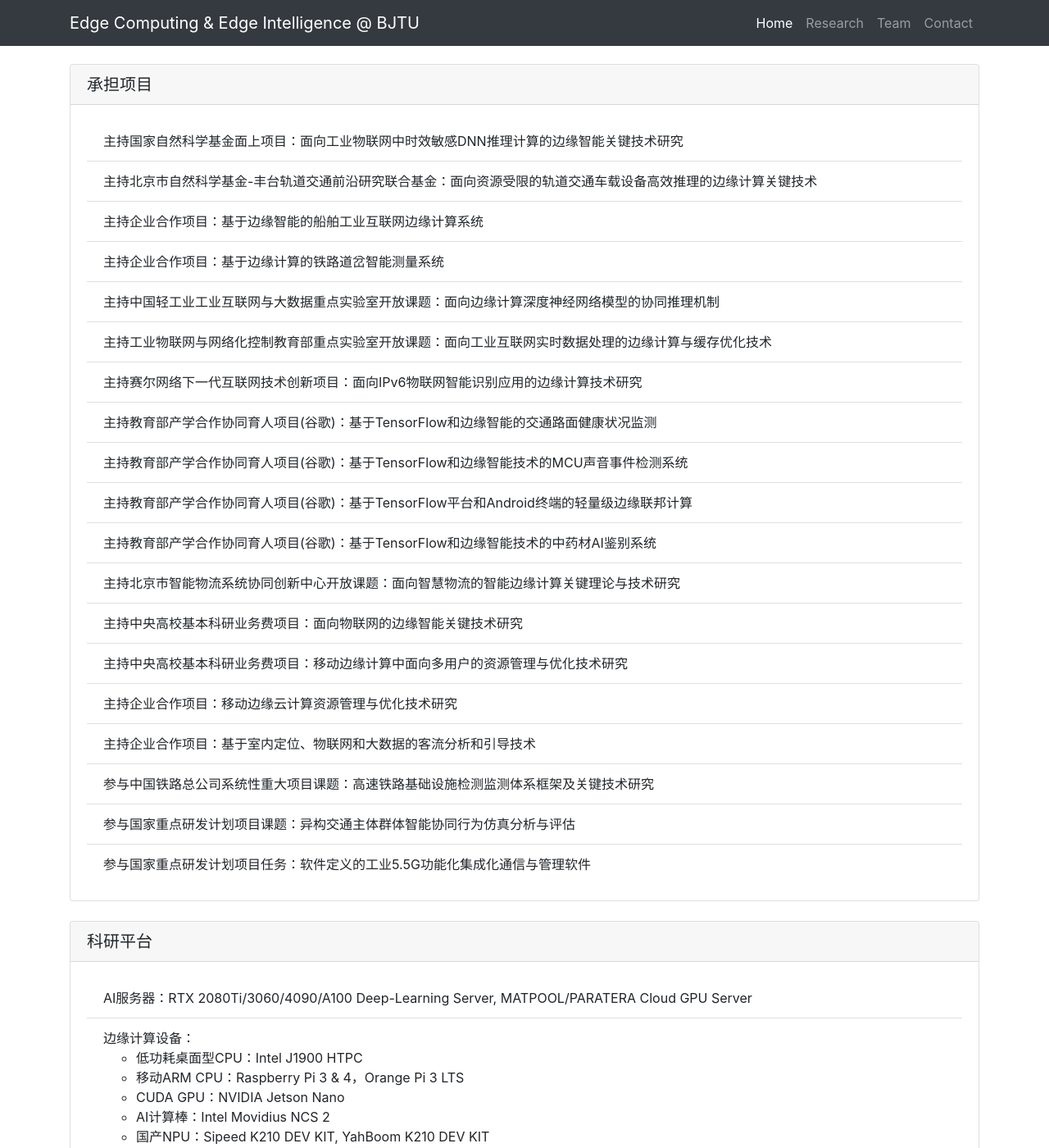
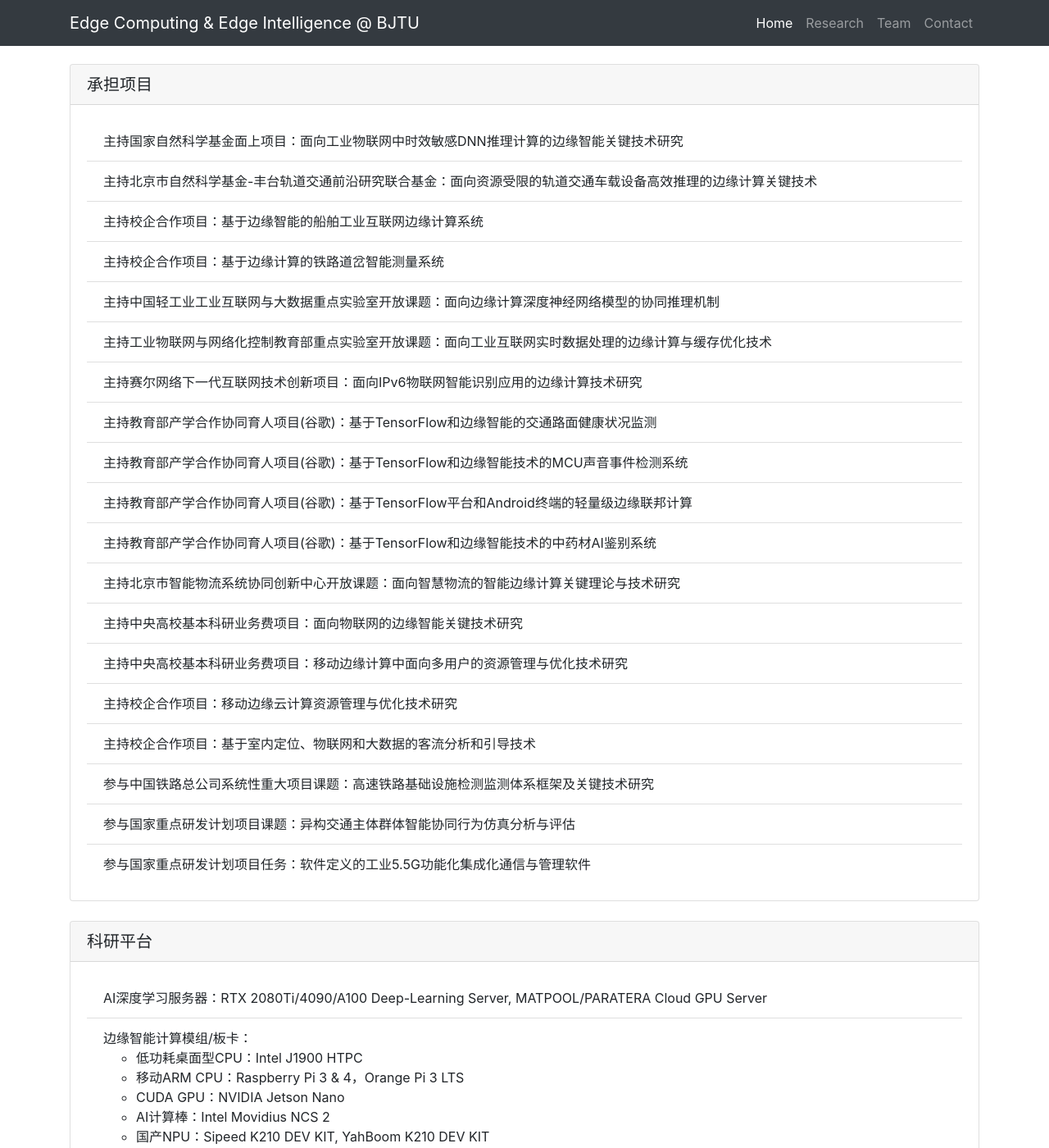
Before and after one commit to fangvv/Homepage, a Jekyll site: the page Edgecomp/index.html, which Jekyll copies as it is, in a window 1280 px wide and 1400 px high, scrolled down 1005 px. Shown: the whole window at 82% size. Built offline with Jekyll 4.4.1, drawn with Linux system fonts in a browser that asks for light colours; comment, search, counter and statistics services are not loaded; some of the changed text lies outside the part shown.

Commit message:
update devices

```diff
--- a/Edgecomp/index.html
+++ b/Edgecomp/index.html
@@ -84,8 +84,8 @@
     <ul class="list-group list-group-flush">
       <li class="list-group-item">主持国家自然科学基金面上项目：面向工业物联网中时效敏感DNN推理计算的边缘智能关键技术研究</li>
       <li class="list-group-item">主持北京市自然科学基金-丰台轨道交通前沿研究联合基金：面向资源受限的轨道交通车载设备高效推理的边缘计算关键技术</li>
-      <li class="list-group-item">主持企业合作项目：基于边缘智能的船舶工业互联网边缘计算系统</li>
-      <li class="list-group-item">主持企业合作项目：基于边缘计算的铁路道岔智能测量系统</li>
+      <li class="list-group-item">主持校企合作项目：基于边缘智能的船舶工业互联网边缘计算系统</li>
+      <li class="list-group-item">主持校企合作项目：基于边缘计算的铁路道岔智能测量系统</li>
       <li class="list-group-item">主持中国轻工业工业互联网与大数据重点实验室开放课题：面向边缘计算深度神经网络模型的协同推理机制</li>
       <li class="list-group-item">主持工业物联网与网络化控制教育部重点实验室开放课题：面向工业互联网实时数据处理的边缘计算与缓存优化技术</li>
       <li class="list-group-item">主持赛尔网络下一代互联网技术创新项目：面向IPv6物联网智能识别应用的边缘计算技术研究</li>
@@ -96,8 +96,8 @@
       <li class="list-group-item">主持北京市智能物流系统协同创新中心开放课题：面向智慧物流的智能边缘计算关键理论与技术研究</li>
       <li class="list-group-item">主持中央高校基本科研业务费项目：面向物联网的边缘智能关键技术研究</li>
       <li class="list-group-item">主持中央高校基本科研业务费项目：移动边缘计算中面向多用户的资源管理与优化技术研究</li>
-      <li class="list-group-item">主持企业合作项目：移动边缘云计算资源管理与优化技术研究</li>
-      <li class="list-group-item">主持企业合作项目：基于室内定位、物联网和大数据的客流分析和引导技术 </li>
+      <li class="list-group-item">主持校企合作项目：移动边缘云计算资源管理与优化技术研究</li>
+      <li class="list-group-item">主持校企合作项目：基于室内定位、物联网和大数据的客流分析和引导技术 </li>
       <li class="list-group-item">参与中国铁路总公司系统性重大项目课题：高速铁路基础设施检测监测体系框架及关键技术研究</li>
       <li class="list-group-item">参与国家重点研发计划项目课题：异构交通主体群体智能协同行为仿真分析与评估</li>
       <li class="list-group-item">参与国家重点研发计划项目任务：软件定义的工业5.5G功能化集成化通信与管理软件</li>
@@ -109,8 +109,8 @@
   <h5 class="card-header">科研平台</h5>
   <div class="card-body">
     <ul class="list-group list-group-flush">
-      <li class="list-group-item">AI服务器：RTX 2080Ti/3060/4090/A100 Deep-Learning Server, MATPOOL/PARATERA Cloud GPU Server</li>
-      <li class="list-group-item">边缘计算设备：
+      <li class="list-group-item">AI深度学习服务器：RTX 2080Ti/4090/A100 Deep-Learning Server, MATPOOL/PARATERA Cloud GPU Server</li>
+      <li class="list-group-item">边缘智能计算模组/板卡：
         <ul>
         <li>低功耗桌面型CPU：Intel J1900 HTPC</li>
         <li>移动ARM CPU：Raspberry Pi 3 & 4，Orange Pi 3 LTS</li>
@@ -124,8 +124,7 @@
         </ul>
       <li class="list-group-item">智能无人车：AlphaBot2-Pi, ROSMASTER X3</li>
       <li class="list-group-item">智能无人机：Crazypony</li>
-      <li class="list-group-item">边缘云管理平台：基于Rancher/Octopus、K8S/K3S的容器云</li>
-      <li class="list-group-item">网络虚拟仿真平台：OPNET，NS-2，NS-3</li>
+      <li class="list-group-item">网络仿真实验平台：OPNET，NS-2，NS-3</li>
   </ul>
   </div>
 </div>
@@ -207,6 +206,7 @@
       <li class="list-group-item">2023.02 武汉中船重工7XX研究所 技术汇报与交流</li>
       <li class="list-group-item">2023.04 与北京中船重工信息科技有限公司开展边缘智能技术在船舶制造领域的合作研发</li>
       <li class="list-group-item">2023.06 安徽中盛轨道交通产业有限公司 技术汇报与交流</li>
+      <li class="list-group-item">2023.08 课题组成员前往浙江杭州作铁路测量仪器系统结题汇报</li>
   </ul>
   </div>
 </div>
```
